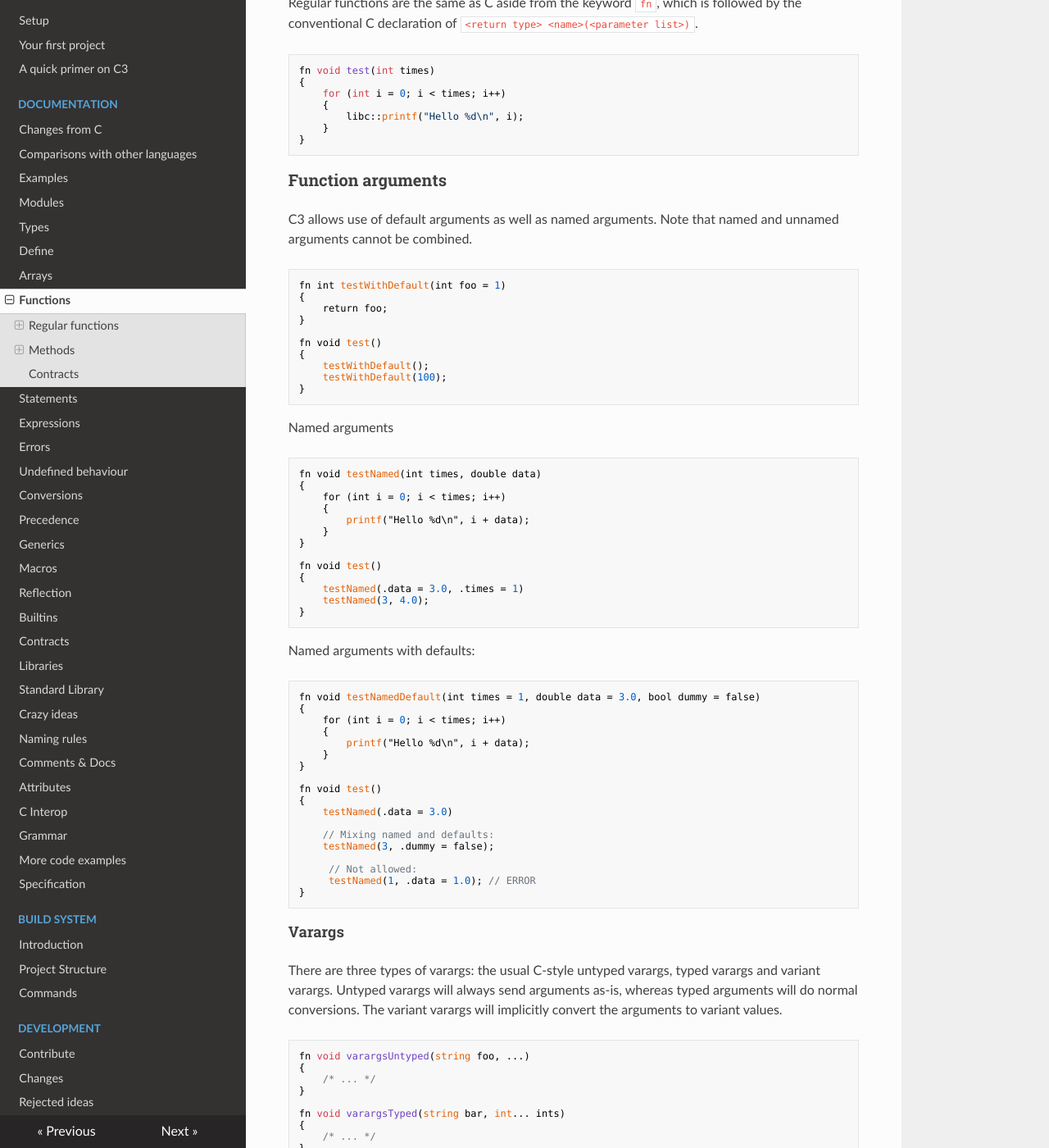
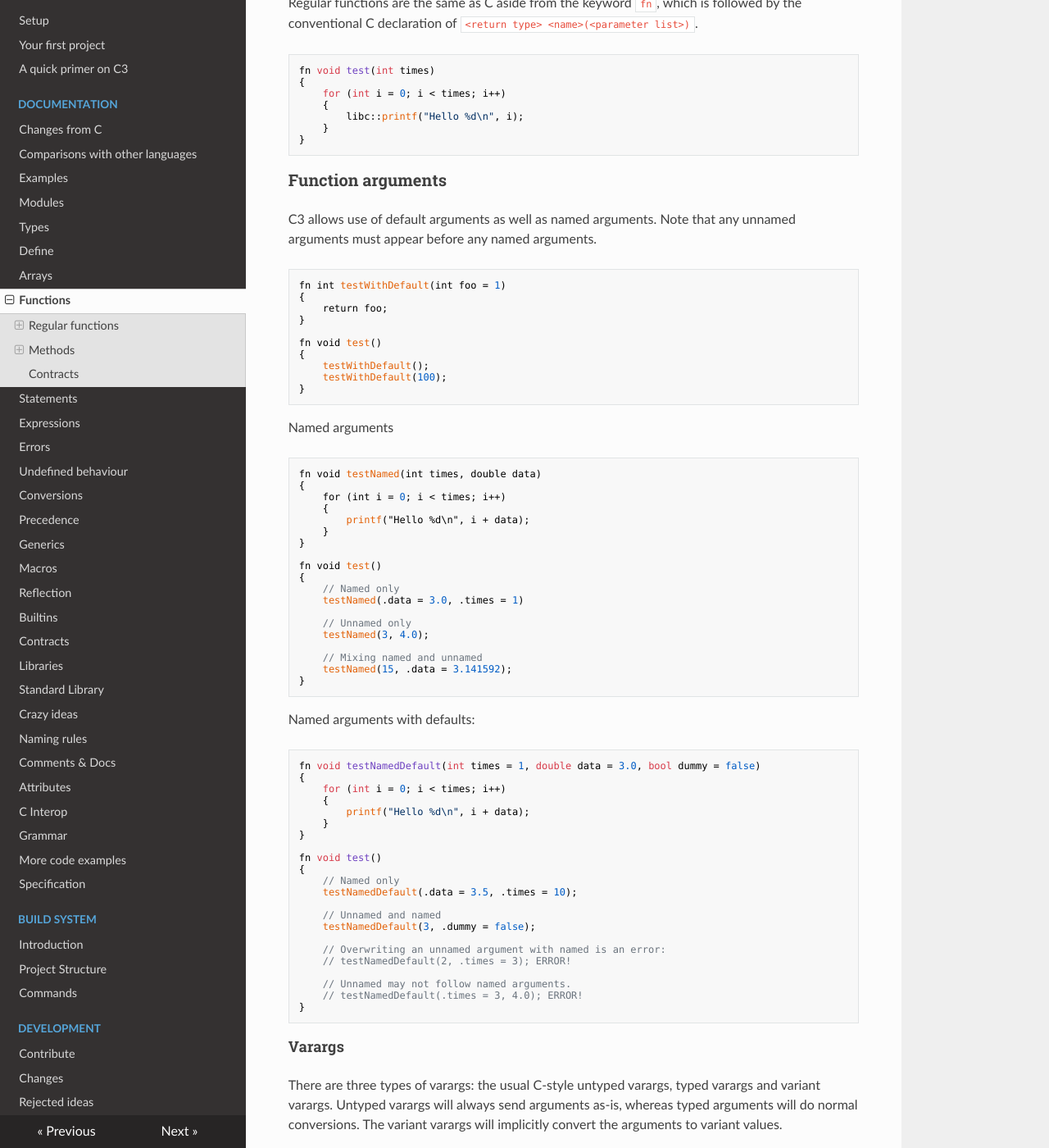
Before and after one commit to c3lang/c3docs-old, an MkDocs documentation site: the page built from docs/functions.md, in a window 1280 px wide and 1400 px high, scrolled down 296 px. Shown: the whole window at 82% size. Built offline with MkDocs 1.6.1, drawn with Linux system fonts in a browser that asks for light colours; nearby versions of some CDN libraries.

Commit message:
Updated functions description for named/unnamed args.

```diff
--- a/docs/functions.md
+++ b/docs/functions.md
@@ -18,7 +18,7 @@ Regular functions are the same as C aside from the keyword `fn`, which is follow
 ### Function arguments
 
 C3 allows use of default arguments as well as named arguments. Note that
-named and unnamed arguments cannot be combined.
+any unnamed arguments must appear before any named arguments.
 
     fn int testWithDefault(int foo = 1)
     {
@@ -43,8 +43,14 @@ Named arguments
 
     fn void test()
     {
+        // Named only
         testNamed(.data = 3.0, .times = 1)
+
+        // Unnamed only
         testNamed(3, 4.0);
+
+        // Mixing named and unnamed
+        testNamed(15, .data = 3.141592);
     }
 
 Named arguments with defaults:
@@ -59,13 +65,17 @@ Named arguments with defaults:
 
     fn void test()
     {
-        testNamed(.data = 3.0)
+        // Named only
+        testNamedDefault(.data = 3.5, .times = 10);
 
-        // Mixing named and defaults:
-        testNamed(3, .dummy = false);
+        // Unnamed and named
+        testNamedDefault(3, .dummy = false);
 
-         // Not allowed:
-         testNamed(1, .data = 1.0); // ERROR
+        // Overwriting an unnamed argument with named is an error:
+        // testNamedDefault(2, .times = 3); ERROR!
+
+        // Unnamed may not follow named arguments.
+        // testNamedDefault(.times = 3, 4.0); ERROR!
     }
 
 #### Varargs
```
